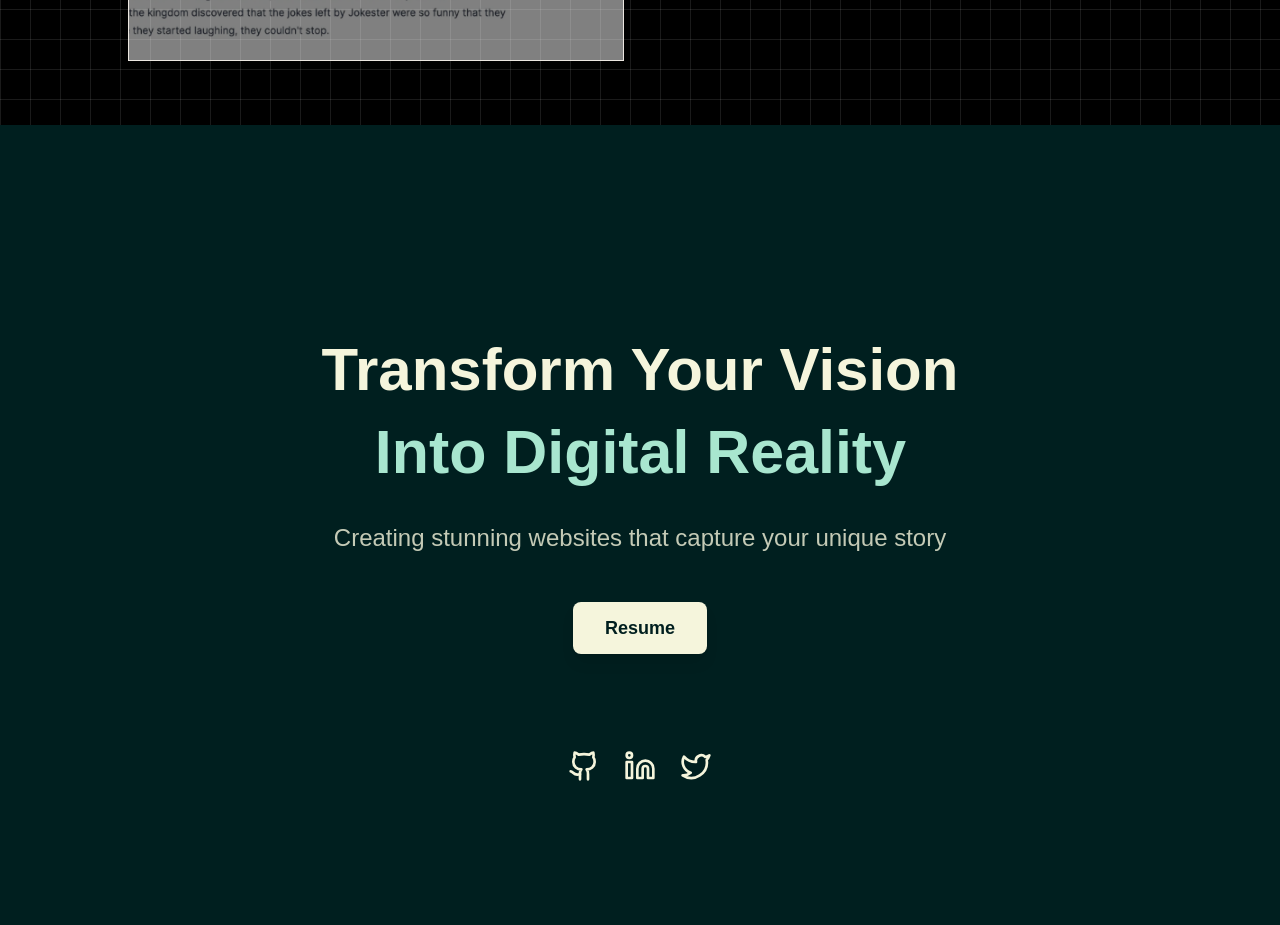
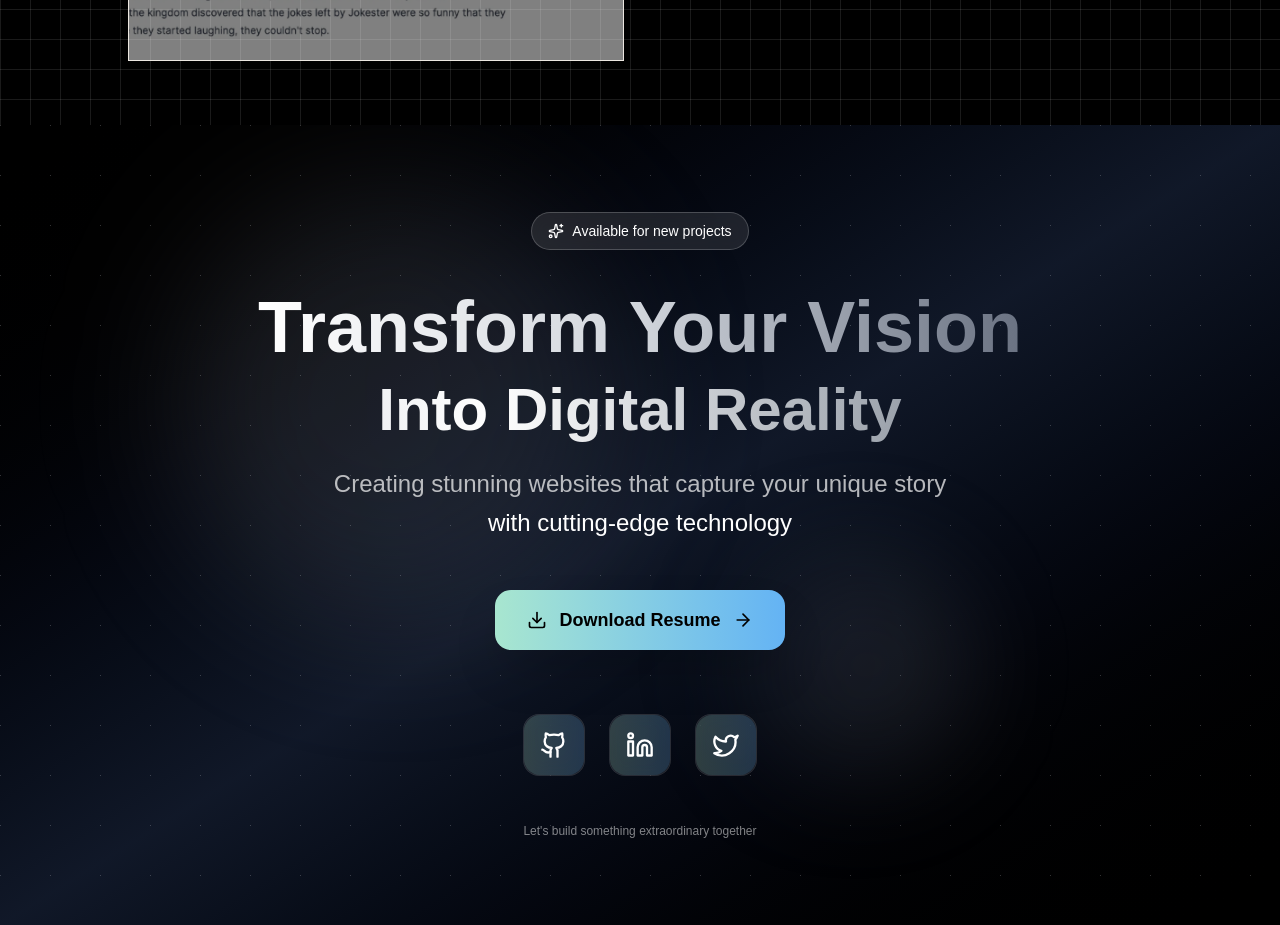
Before and after one commit to siddheshRajendraNimbalkar/My_Portfolio, a Next.js app: page / in a window 1280 px wide. Shown: the part 4160-5085 px from the top of the page. Built offline with nearby package versions, Linux system fonts and the light colour scheme.

Commit message:
fix contact page

```diff
--- a/src/components/Contact/Contact.tsx
+++ b/src/components/Contact/Contact.tsx
@@ -1,95 +1,265 @@
 'use client'
-import React from "react";
+import React, { useState, useEffect } from "react";
 import { motion } from "framer-motion";
-import { Github, Linkedin, Twitter } from "lucide-react";
+import { Github, Linkedin, Twitter, Download, Sparkles, ArrowRight } from "lucide-react";
 
 const ContactPage = () => {
+  const [mousePosition, setMousePosition] = useState({ x: 0, y: 0 });
+  const [isHovered, setIsHovered] = useState(false);
+
+  useEffect(() => {
+    const handleMouseMove = (e:any) => {
+      setMousePosition({ x: e.clientX, y: e.clientY });
+    };
+
+    window.addEventListener('mousemove', handleMouseMove);
+    return () => window.removeEventListener('mousemove', handleMouseMove);
+  }, []);
+
+  const containerVariants = {
+    hidden: { opacity: 0 },
+    visible: {
+      opacity: 1,
+      transition: {
+        staggerChildren: 0.2,
+        delayChildren: 0.1
+      }
+    }
+  };
+
+  const itemVariants = {
+    hidden: { y: 50, opacity: 0 },
+    visible: {
+      y: 0,
+      opacity: 1,
+      transition: { duration: 0.8, ease: "easeOut" }
+    }
+  };
+
+  const socialLinks = [
+    {
+      href: "https://github.com/siddheshRajendraNimbalkar",
+      icon: Github,
+      label: "GitHub",
+      color: "#333"
+    },
+    {
+      href: "https://www.linkedin.com/in/siddhesh-nimbalkar-43728229b/",
+      icon: Linkedin,
+      label: "LinkedIn",
+      color: "#0077b5"
+    },
+    {
+      href: "https://x.com/Siddhesh_Dev_",
+      icon: Twitter,
+      label: "Twitter",
+      color: "#1da1f2"
+    }
+  ];
+
   return (
-    <div id="contact-section" className="min-h-screen bg-[#001f1f] text-[#f5f5dc] flex flex-col items-center justify-center relative overflow-hidden px-4">
+    <div
+      id="contact-section"
+      className="min-h-screen bg-gradient-to-br from-black via-gray-900 to-black text-white flex flex-col items-center justify-center relative overflow-hidden px-4"
+    >
+      {/* Animated Background Elements */}
+      <div className="absolute inset-0 overflow-hidden">
+        {/* Floating Orbs */}
+        <motion.div
+          className="absolute w-96 h-96 bg-gradient-to-r from-white/10 to-gray-500/20 rounded-full blur-3xl"
+          animate={{
+            x: [0, 100, 0],
+            y: [0, -100, 0],
+            scale: [1, 1.2, 1]
+          }}
+          transition={{
+            duration: 20,
+            repeat: Infinity,
+            ease: "easeInOut"
+          }}
+          style={{
+            left: '10%',
+            top: '20%'
+          }}
+        />
+        <motion.div
+          className="absolute w-64 h-64 bg-gradient-to-r from-gray-600/20 to-white/10 rounded-full blur-3xl"
+          animate={{
+            x: [0, -150, 0],
+            y: [0, 100, 0],
+            scale: [1, 0.8, 1]
+          }}
+          transition={{
+            duration: 15,
+            repeat: Infinity,
+            ease: "easeInOut",
+            delay: 2
+          }}
+          style={{
+            right: '15%',
+            bottom: '25%'
+          }}
+        />
+
+        {/* Grid Pattern */}
+        <div
+          className="absolute inset-0 opacity-20"
+          style={{
+            backgroundImage: `radial-gradient(circle at ${mousePosition.x}px ${mousePosition.y}px, #ffffff 1px, transparent 1px)`,
+            backgroundSize: '50px 50px'
+          }}
+        />
+      </div>
 
       <motion.div
-        initial={{ opacity: 0, y: 20 }}
-        animate={{ opacity: 1, y: 0 }}
-        transition={{ duration: 0.8 }}
-        className="text-center z-10 mt-16"
+        variants={containerVariants}
+        initial="hidden"
+        animate="visible"
+        className="text-center z-10 relative max-w-4xl mx-auto"
       >
-        <motion.h1
-          initial={{ y: -50, opacity: 0 }}
-          animate={{ y: 0, opacity: 1 }}
-          transition={{ duration: 1 }}
-          className="text-4xl md:text-6xl font-bold mb-8 leading-tight"
+        {/* Floating Badge */}
+        <motion.div
+          variants={itemVariants}
+          className="inline-flex items-center gap-2 bg-white/10 backdrop-blur-sm border border-white/20 rounded-full px-4 py-2 mb-8"
         >
-          Transform Your Vision
-          <motion.span
-            className="block text-[#a8e6cf] mt-2"
-            animate={{ scale: [1, 1.02, 1] }}
-            transition={{ duration: 2, repeat: Infinity }}
-          >
-            Into Digital Reality
-          </motion.span>
-        </motion.h1>
+          <Sparkles className="w-4 h-4 text-white" />
+          <span className="text-sm font-medium">Available for new projects</span>
+        </motion.div>
 
+        {/* Main Heading */}
+        <motion.div variants={itemVariants}>
+          <h1 className="text-5xl md:text-7xl font-black mb-6 leading-tight">
+            <span className="bg-gradient-to-r from-white via-gray-300 to-gray-500 bg-clip-text text-transparent">
+              Transform Your Vision
+            </span>
+            <motion.div
+              className="text-4xl md:text-6xl mt-2 relative"
+              animate={{
+                backgroundPosition: ['0% 50%', '100% 50%', '0% 50%']
+              }}
+              transition={{
+                duration: 3,
+                repeat: Infinity,
+                ease: "easeInOut"
+              }}
+            >
+              <span className="bg-gradient-to-r from-gray-400 via-white to-gray-600 bg-clip-text text-transparent bg-300% animate-gradient">
+                Into Digital Reality
+              </span>
+            </motion.div>
+          </h1>
+        </motion.div>
+
+        {/* Subtitle */}
         <motion.p
-          initial={{ opacity: 0 }}
-          animate={{ opacity: 1 }}
-          transition={{ delay: 0.5 }}
-          className="text-xl md:text-2xl mb-12 text-[#f5f5dc]/80"
+          variants={itemVariants}
+          className="text-xl md:text-2xl mb-12 text-white/70 font-light leading-relaxed"
         >
           Creating stunning websites that capture your unique story
+          <br />
+          <span className="text-white">with cutting-edge technology</span>
         </motion.p>
 
-        <div>
+        {/* CTA Button */}
+        <motion.div variants={itemVariants} className="mb-16">
           <motion.button
-            whileHover={{ scale: 1.08, boxShadow: '0 0 16px #a8e6cf', color: '#001f1f' }}
+            className="group relative bg-gradient-to-r from-[#a8e6cf] to-[#64b3f4] text-black py-4 px-8 rounded-2xl font-bold text-lg shadow-2xl overflow-hidden"
+            whileHover={{
+              scale: 1.05,
+              boxShadow: '0 20px 40px rgba(168, 230, 207, 0.3)'
+            }}
             whileTap={{ scale: 0.95 }}
-            className="bg-[#f5f5dc] text-[#001f1f] py-3 px-8 rounded-lg font-semibold text-lg shadow-lg hover:shadow-xl transition-shadow mb-16 focus:outline-none"
+            onHoverStart={() => setIsHovered(true)}
+            onHoverEnd={() => setIsHovered(false)}
           >
-            <a href="/Nimbalkar.pdf" target="_blank" rel="noopener noreferrer" className="flex items-center gap-2">
-            Resume
+            <motion.div
+              className="absolute inset-0 bg-gradient-to-r from-white/20 to-transparent"
+              initial={{ x: '-100%' }}
+              animate={{ x: isHovered ? '100%' : '-100%' }}
+              transition={{ duration: 0.6 }}
+            />
+            <a
+              href="/Nimbalkar.pdf"
+              target="_blank"
+              rel="noopener noreferrer"
+              className="flex items-center gap-3 relative z-10"
+            >
+              <Download className="w-5 h-5" />
+              Download Resume
+              <ArrowRight className="w-5 h-5 group-hover:translate-x-1 transition-transform" />
             </a>
           </motion.button>
-        </div>
+        </motion.div>
 
-        {/* Contact Info - Social Media Links */}
+        {/* Social Links */}
         <motion.div
-          initial={{ scale: 0 }}
-          animate={{ scale: 1 }}
-          transition={{ delay: 1 }}
-          className="mx-auto mt-8 flex gap-6 justify-center"
+          variants={itemVariants}
+          className="flex gap-6 justify-center"
         >
-          {/* Social Media Icons */}
-          <motion.a
-            href="https://github.com/siddheshRajendraNimbalkar"
-            target="_blank"
-            rel="noopener noreferrer"
-            whileHover={{ scale: 1.2, boxShadow: '0 0 12px #a8e6cf', rotate: -10 }}
-            className="text-[#f5f5dc] hover:text-[#a8e6cf] transition-colors"
-          >
-            <Github size={32} />
-          </motion.a>
-          <motion.a
-            href="https://www.linkedin.com/in/siddhesh-nimbalkar-43728229b/"
-            target="_blank"
-            rel="noopener noreferrer"
-            whileHover={{ scale: 1.2, boxShadow: '0 0 12px #a8e6cf', rotate: 10 }}
-            className="text-[#f5f5dc] hover:text-[#a8e6cf] transition-colors"
-          >
-            <Linkedin size={32} />
-          </motion.a>
-          <motion.a
-            href="https://x.com/Siddhesh_Dev_"
-            target="_blank"
-            rel="noopener noreferrer"
-            whileHover={{ scale: 1.2, boxShadow: '0 0 12px #a8e6cf', rotate: 5 }}
-            className="text-[#f5f5dc] hover:text-[#a8e6cf] transition-colors"
-          >
-            <Twitter size={32} />
-          </motion.a>
+          {socialLinks.map((social, index) => (
+            <motion.a
+              key={social.label}
+              href={social.href}
+              target="_blank"
+              rel="noopener noreferrer"
+              className="group relative p-4 bg-white/5 backdrop-blur-sm border border-white/10 rounded-2xl hover:border-white/30 transition-all duration-300"
+              whileHover={{
+                scale: 1.1,
+                boxShadow: '0 10px 30px rgba(255,255,255,0.1)'
+              }}
+              whileTap={{ scale: 0.9 }}
+              initial={{ opacity: 0, y: 20 }}
+              animate={{ opacity: 1, y: 0 }}
+              transition={{ delay: 1 + index * 0.1 }}
+            >
+              <social.icon
+                size={28}
+                className="text-white group-hover:text-[#a8e6cf] transition-colors relative z-10"
+              />
+
+              {/* Tooltip */}
+              <motion.div
+                className="absolute -top-12 left-1/2 transform -translate-x-1/2 bg-black/80 text-white text-sm px-3 py-1 rounded-lg opacity-0 group-hover:opacity-100 transition-opacity pointer-events-none"
+                initial={{ y: 5 }}
+                whileHover={{ y: 0 }}
+              >
+                {social.label}
+              </motion.div>
+
+              {/* Glow Effect */}
+              <motion.div
+                className="absolute inset-0 bg-gradient-to-r from-[#a8e6cf]/20 to-[#64b3f4]/20 rounded-2xl opacity-0 group-hover:opacity-100 transition-opacity -z-10"
+                layoutId={`glow-${index}`}
+              />
+            </motion.a>
+          ))}
+        </motion.div>
+
+        {/* Bottom Text */}
+        <motion.div
+          variants={itemVariants}
+          className="mt-12 text-white/50 font-light"
+        >
+          <p>Let's build something extraordinary together</p>
         </motion.div>
       </motion.div>
+
+      {/* Custom Styles */}
+      <style jsx>{`
+        @keyframes gradient {
+          0%, 100% { background-position: 0% 50%; }
+          50% { background-position: 100% 50%; }
+        }
+        .animate-gradient {
+          background-size: 300% 300%;
+          animation: gradient 3s ease infinite;
+        }
+        .bg-300\\% {
+          background-size: 300% 300%;
+        }
+      `}</style>
     </div>
   );
 };
 
-
 export default ContactPage;
```
